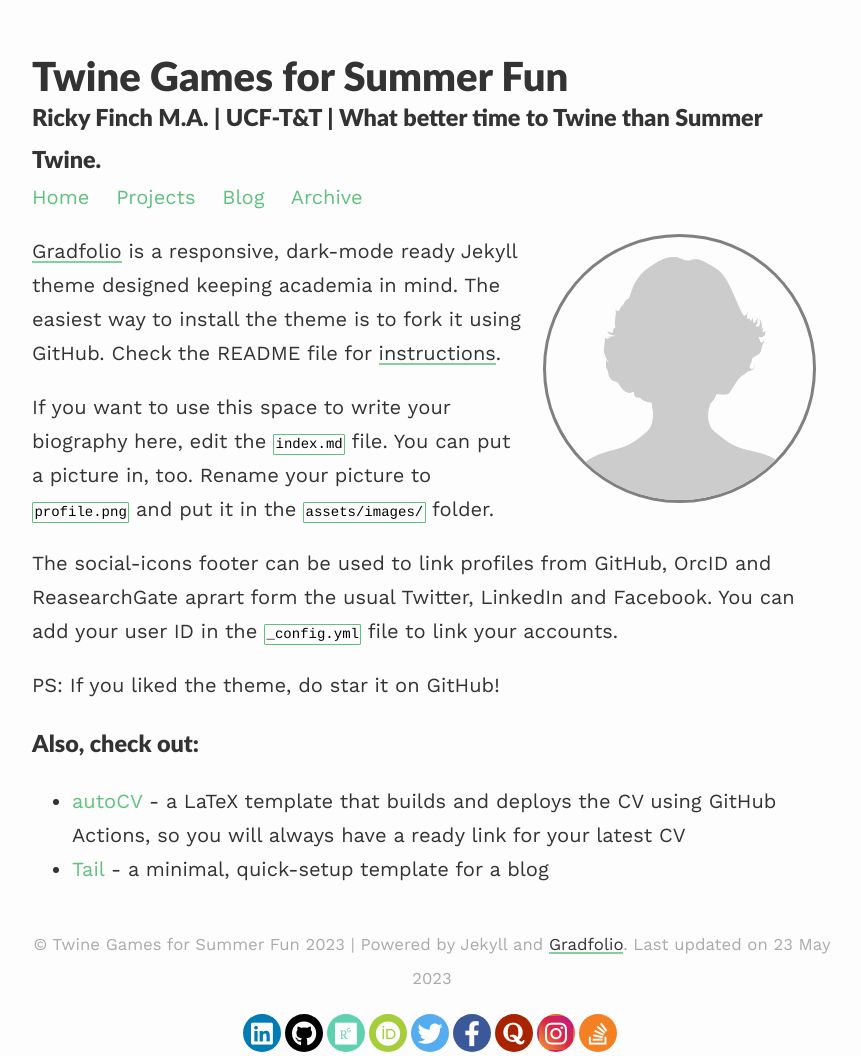
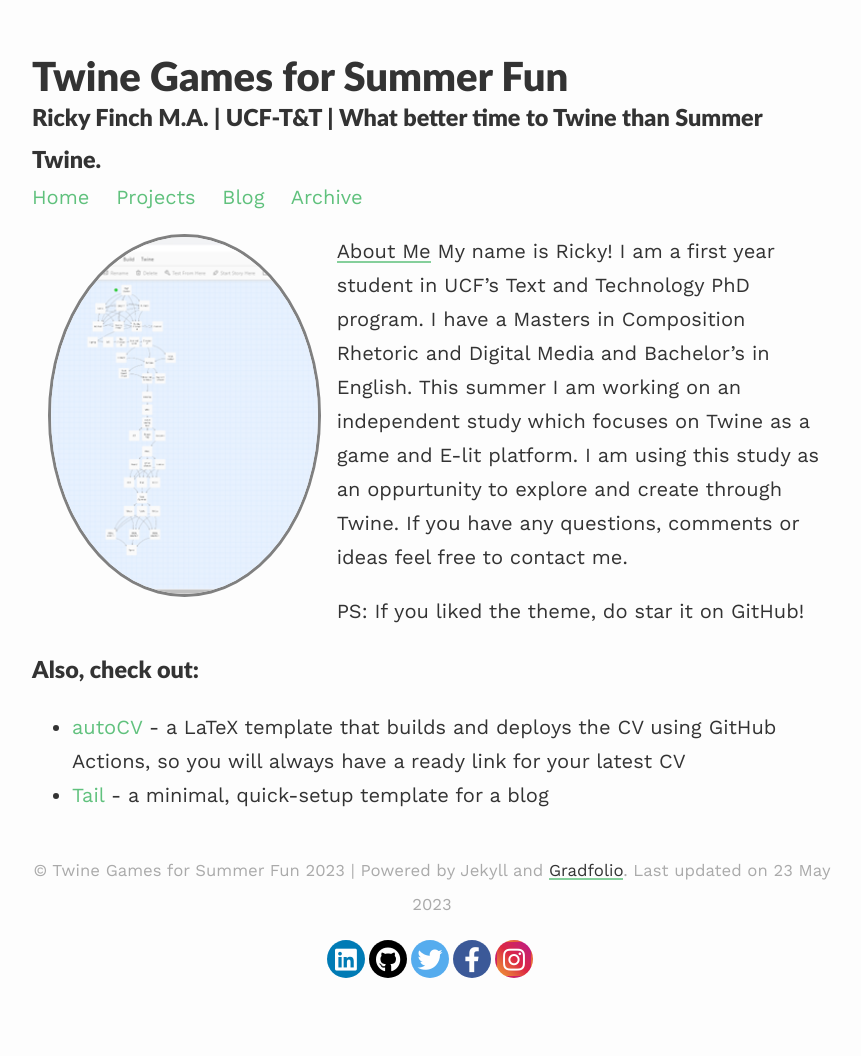
Before and after one commit to rafinch55/Twine-Fun-Time, a Jekyll site: the page built from index.md, in a window 1280 px wide. Shown: the whole page, without its empty margins (208-1069 px from the left). Built offline with Jekyll 4.4.1, drawn with Linux system fonts in a browser that asks for light colours; nearby versions of some CDN libraries; after the commit the page ends 982 px from its top, so only the background shows below that.

Commit message:
Update 523

```diff
--- a/_config.yml
+++ b/_config.yml
@@ -14,15 +14,11 @@ paginate_path: /blog/page:num/
 
 # Social media links in footer
 twitter: "#"
-linkedin: "#"
-stackoverflow: "#"
-github: "#"
-researchgate: "#"
-orcid: "#"
-quora: "#"
+linkedin: "https://www.linkedin.com/in/ricky-finch-bb9364106/"
+github: "https://github.com/rafinch55"
 instagram: "#"
 facebook: "#"
-
+mastadon: https://mastodon.social/@rafinch
 
 # Markdown
 highlighter: rouge
--- a/index.md
+++ b/index.md
@@ -2,16 +2,13 @@
 layout: about
 permalink: /
 profile:
-  align: right
-  image: profile.png
+  align: left
+  image: Twine pic.png
 published: true
 ---
 
-[Gradfolio](https://github.com/jitinnair1/gradfolio){:target="_blank"} is a responsive, dark-mode ready Jekyll theme designed keeping academia in mind. The easiest way to install the theme is to fork it using GitHub. Check the README file for [instructions](https://github.com/jitinnair1/gradfolio#installation){:target="_blank"}.
-
-If you want to use this space to write your biography here, edit the `index.md` file. You can put a picture in, too. Rename your picture to `profile.png` and put it in the `assets/images/` folder.
-
-The social-icons footer can be used to link profiles from GitHub, OrcID and ReasearchGate aprart form the usual Twitter, LinkedIn and Facebook. You can add your user ID in the `_config.yml` file to link your accounts.
+[About Me](url)
+My name is Ricky! I am a first year student in UCF's Text and Technology PhD program. I have a Masters in Composition Rhetoric and Digital Media and Bachelor's in English. This summer I am working on an independent study which focuses on Twine as a game and E-lit platform. I am using this study as an oppurtunity to explore and create through Twine. If you have any questions, comments or ideas feel free to contact me.
 
 PS: If you liked the theme, do star it on GitHub!
 
```
Also changed, not shown: _projects/shortProject.md (+2 -2 lines), assets/images/Twine Pic.png (added).
